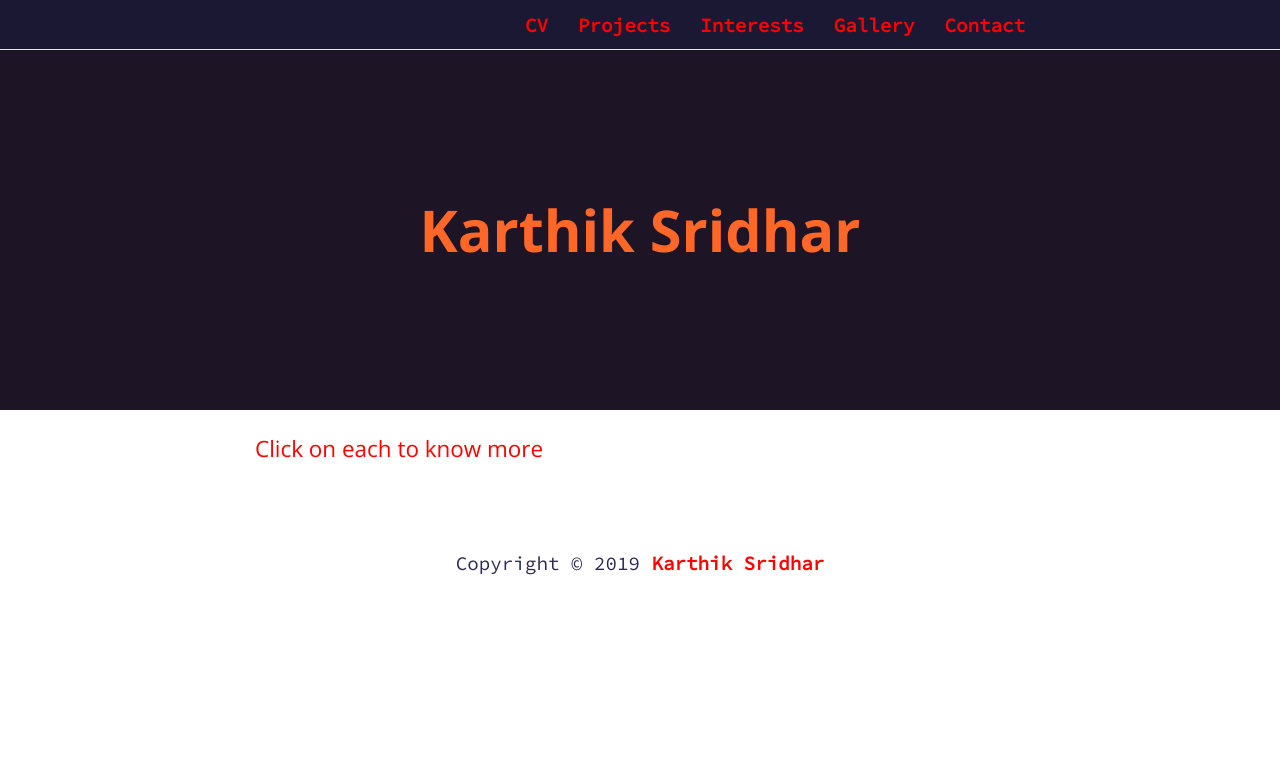
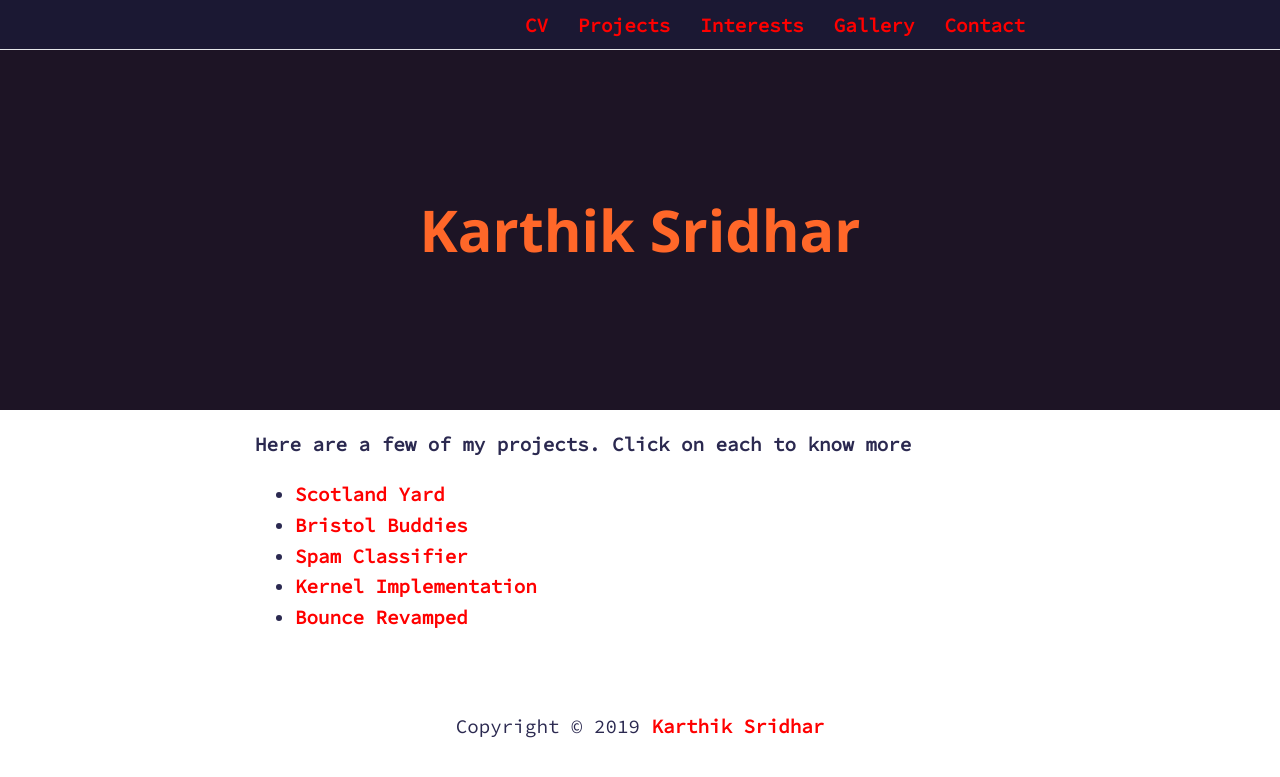
Before and after one commit to kartsridhar/kartsridhar.github.io, a Jekyll site: the page built from projects/index.html, in a window 1280 px wide. Shown: the top 777 px of the page. Built offline with Jekyll 4.4.1, drawn with Linux system fonts in a browser that asks for light colours.

Commit message:
added projects links

```diff
--- a/gallery/index.html
+++ b/gallery/index.html
@@ -1,3 +1,5 @@
 ---
 layout: default
 ---
+
+<h2>Work in progress...</h2>
--- a/interests/index.html
+++ b/interests/index.html
@@ -1,3 +1,5 @@
 ---
 layout: default
 ---
+
+<h2>Work in progress...</h2>
--- /dev/null
+++ b/projects/bounce.html
@@ -0,0 +1,3 @@
+---
+layout: default
+---
--- /dev/null
+++ b/projects/bristol-buddies.html
@@ -0,0 +1,3 @@
+---
+layout: default
+---
--- /dev/null
+++ b/projects/cortex-a8.html
@@ -0,0 +1,3 @@
+---
+layout: default
+---
--- a/projects/index.html
+++ b/projects/index.html
@@ -2,4 +2,24 @@
 layout: default
 ---
 
-<h3>Click on each to know more</h3>
+<p>
+  <strong>Here are a few of my projects. Click on each to know more</strong>
+</p>
+
+<ul id="projs">
+  <li>
+    <a href="scotland-yard.html">Scotland Yard</a>
+  </li>
+  <li>
+    <a href="bristol-buddies.html">Bristol Buddies</a>
+  </li>
+  <li>
+    <a href="spam-classifier.html">Spam Classifier</a>
+  </li>
+  <li>
+    <a href="cortex-a8.html">Kernel Implementation</a>
+  </li>
+  <li>
+    <a href="bounce.html">Bounce Revamped</a>
+  </li>
+</ul>
--- /dev/null
+++ b/projects/scotland-yard.html
@@ -0,0 +1,3 @@
+---
+layout: default
+---
--- /dev/null
+++ b/projects/spam-classifier.html
@@ -0,0 +1,3 @@
+---
+layout: default
+---
```
